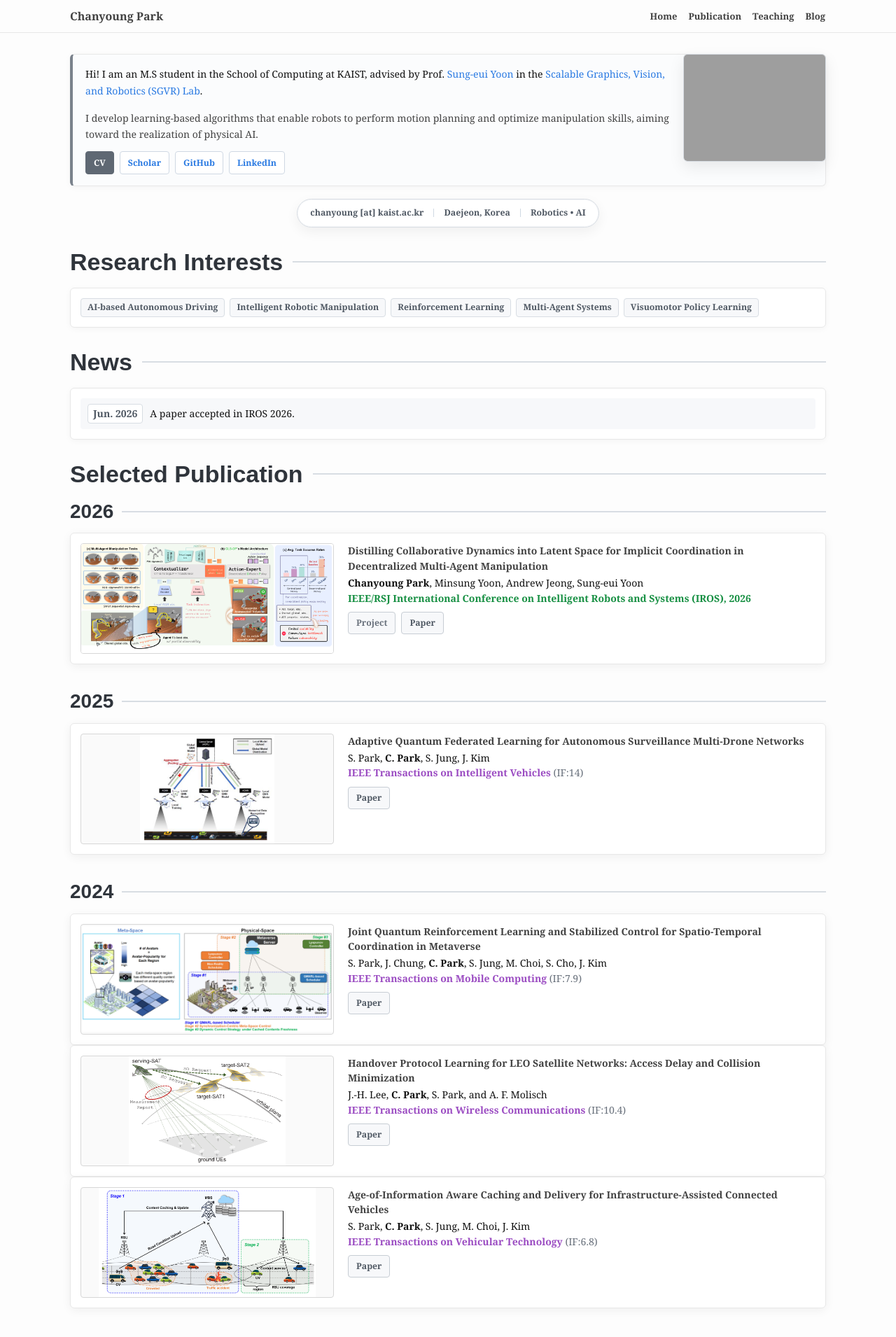
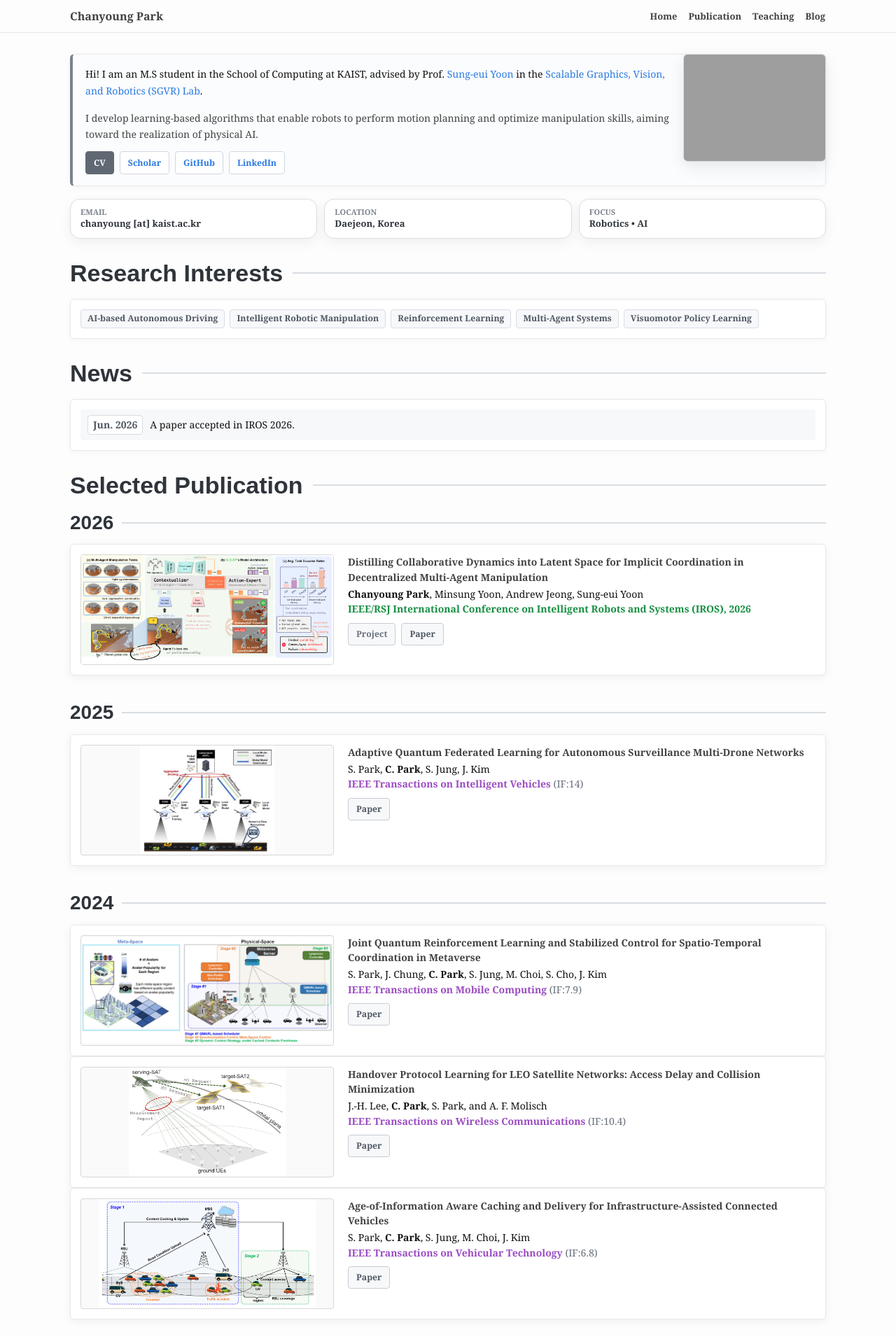
Before and after one commit to cosdeneb/cosdeneb.github.io, a Jekyll site: the page built from index.md, in a window 1280 px wide. Shown: the top 1910 px of the page at 70% size. Built offline with Jekyll 4.4.1, drawn with Linux system fonts in a browser that asks for light colours.

```diff
--- a/_sass/_site.scss
+++ b/_sass/_site.scss
@@ -88,31 +88,37 @@
 }
 
 .home-meta {
-  display: flex;
-  flex-wrap: wrap;
-  justify-content: center;
-  gap: 8px 14px;
-  width: fit-content;
-  max-width: 100%;
-  margin: 14px auto 24px;
-  border: 1px solid #d8dde3;
-  border-radius: 999px;
-  padding: 9px 18px;
-  color: #4f5863;
-  font-size: $small-font-size;
-  font-weight: bold;
-  background-color: #fff;
-  box-shadow: 0 6px 18px rgba(0, 0, 0, 0.06), inset 0 0 0 1px #f7f8fa;
+  clear: both;
+  display: grid;
+  grid-template-columns: repeat(3, minmax(0, 1fr));
+  gap: 10px;
+  margin: 16px 0 28px;
 }
 
-.home-meta span:not(:last-child)::after {
-  content: "";
-  display: inline-block;
-  width: 1px;
-  height: 12px;
-  margin-left: 14px;
-  vertical-align: -2px;
-  background-color: #cfd8e3;
+.home-meta-item {
+  border: 1px solid #d8dde3;
+  border-radius: 14px;
+  padding: 11px 14px;
+  background-color: #fff;
+  box-shadow: 0 6px 18px rgba(0, 0, 0, 0.055);
+}
+
+.home-meta-label {
+  display: block;
+  margin-bottom: 2px;
+  color: #7a828c;
+  font-size: 11px;
+  font-weight: bold;
+  line-height: 1.2;
+  text-transform: uppercase;
+}
+
+.home-meta-value {
+  display: block;
+  color: #2f343b;
+  font-size: 13px;
+  font-weight: bold;
+  line-height: 1.35;
 }
 
 .publication-button {
@@ -401,6 +407,10 @@
     padding: 14px;
   }
 
+  .home-meta {
+    grid-template-columns: 1fr;
+  }
+
   .home-news li {
     display: block;
   }
--- a/index.md
+++ b/index.md
@@ -22,9 +22,18 @@
 </div>
 
 <div class="home-meta">
-  <span>chanyoung [at] kaist.ac.kr</span>
-  <span>Daejeon, Korea</span>
-  <span>Robotics • AI</span>
+  <div class="home-meta-item">
+    <span class="home-meta-label">Email</span>
+    <span class="home-meta-value">chanyoung [at] kaist.ac.kr</span>
+  </div>
+  <div class="home-meta-item">
+    <span class="home-meta-label">Location</span>
+    <span class="home-meta-value">Daejeon, Korea</span>
+  </div>
+  <div class="home-meta-item">
+    <span class="home-meta-label">Focus</span>
+    <span class="home-meta-value">Robotics • AI</span>
+  </div>
 </div>
 
 <div class="research-interests">
```
